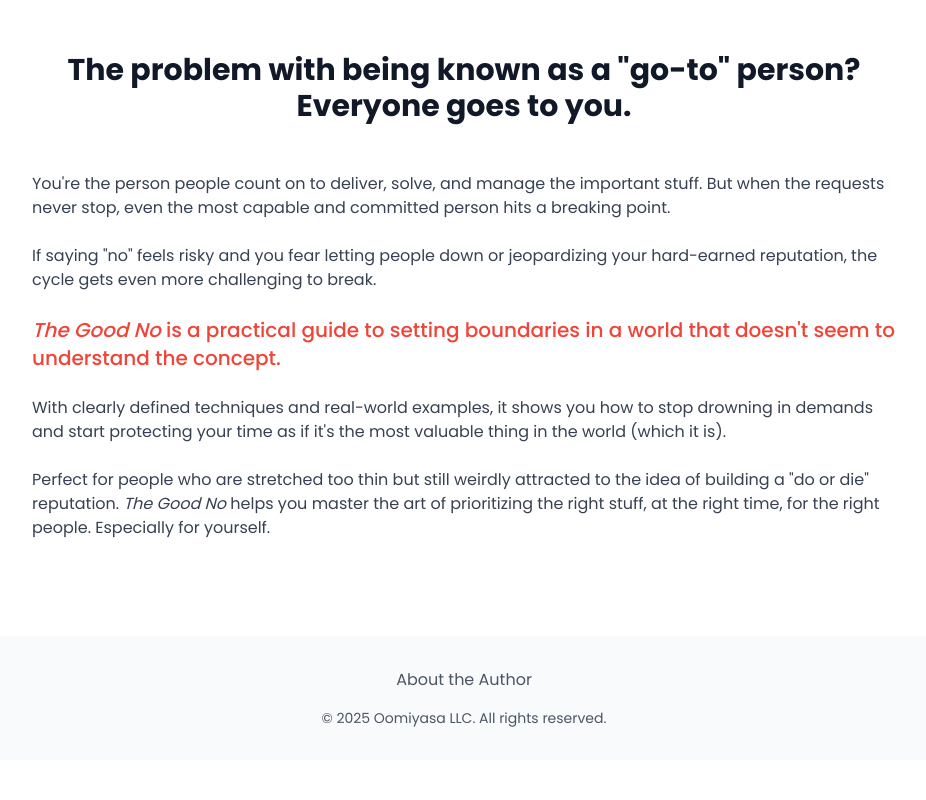
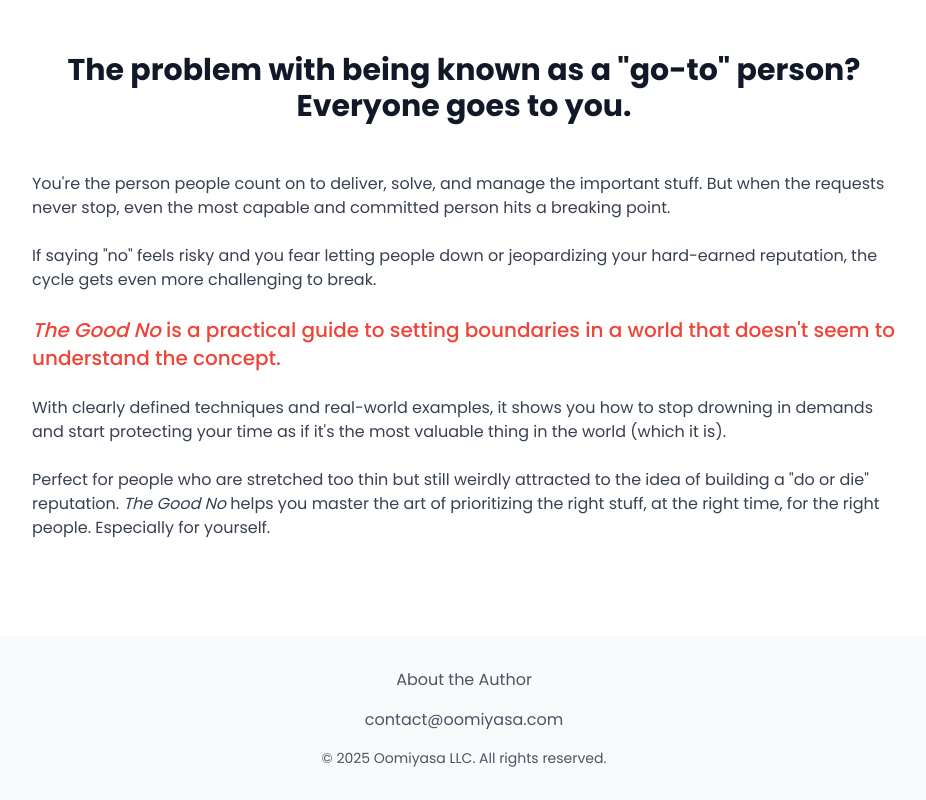
Before and after one commit to oomiyasa/the-good-no, a React (Vite) app: page / in a window 1280 px wide. Shown: the part 543-1343 px from the top of the page, without its empty margins (176-1102 px from the left). Before the commit the page ends 1303 px from the top, so only its background shows below. Built offline with nearby package versions, Linux system fonts and the light colour scheme.

Commit message:
Add contact email to footer
Add the contact email address (contact@oomiyasa.com) to the footer of the main page.

```diff
--- a/src/pages/Index.tsx
+++ b/src/pages/Index.tsx
@@ -82,6 +82,12 @@ const Index = () => {
             >
               About the Author
             </Link>
+            <a
+              href="mailto:contact@oomiyasa.com"
+              className="text-gray-600 hover:text-book-red transition-colors"
+            >
+              contact@oomiyasa.com
+            </a>
             <div className="text-center text-gray-600 text-sm">
               © {new Date().getFullYear()} Oomiyasa LLC. All rights reserved.
             </div>
```
